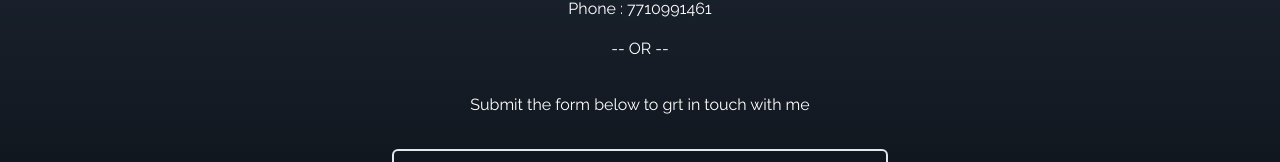
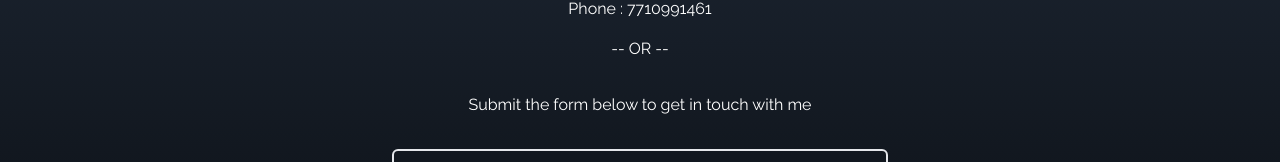
Before and after one commit to Chetn11/Chetn11.github.io, a React (Create React App) app: page / in a window 1280 px wide. Shown: the part 5637-5799 px from the top of the page. Built offline with nearby package versions, Linux system fonts and the light colour scheme.

Commit message:
Update Contact.jsx

```diff
--- a/src/Components/Contact.jsx
+++ b/src/Components/Contact.jsx
@@ -10,7 +10,7 @@ function Contact() {
             <p className='pt-6 text-center' id="contact-email">Email : cnpatil00@gmail.com</p>
             <p className=' text-center' id="contact-phone">Phone : 7710991461</p>
             <p className='text-center py-4'>-- OR --</p>
-            <p className='pt-4 text-center'>Submit the form below to grt in touch with me</p>
+            <p className='pt-4 text-center'>Submit the form below to get in touch with me</p>
         </div>
 
         <div className='flex justify-center items-center'>
```
